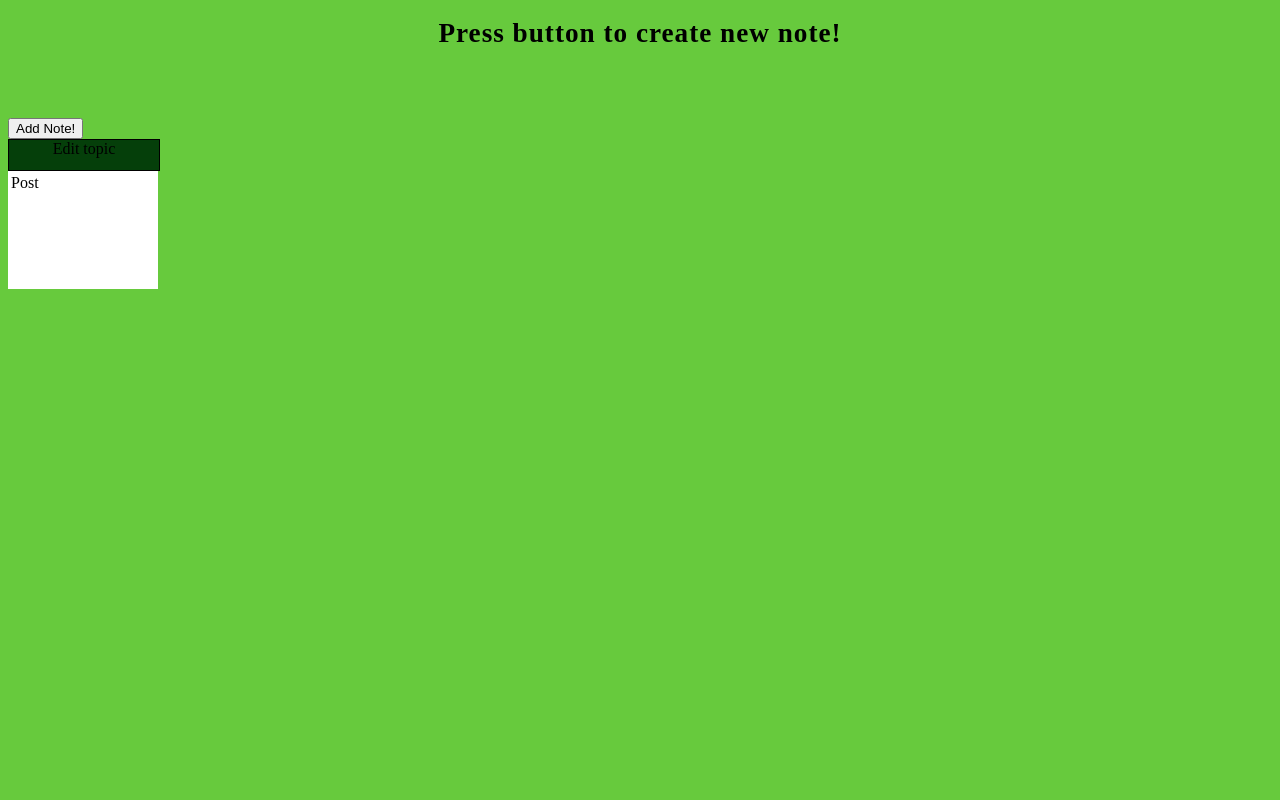
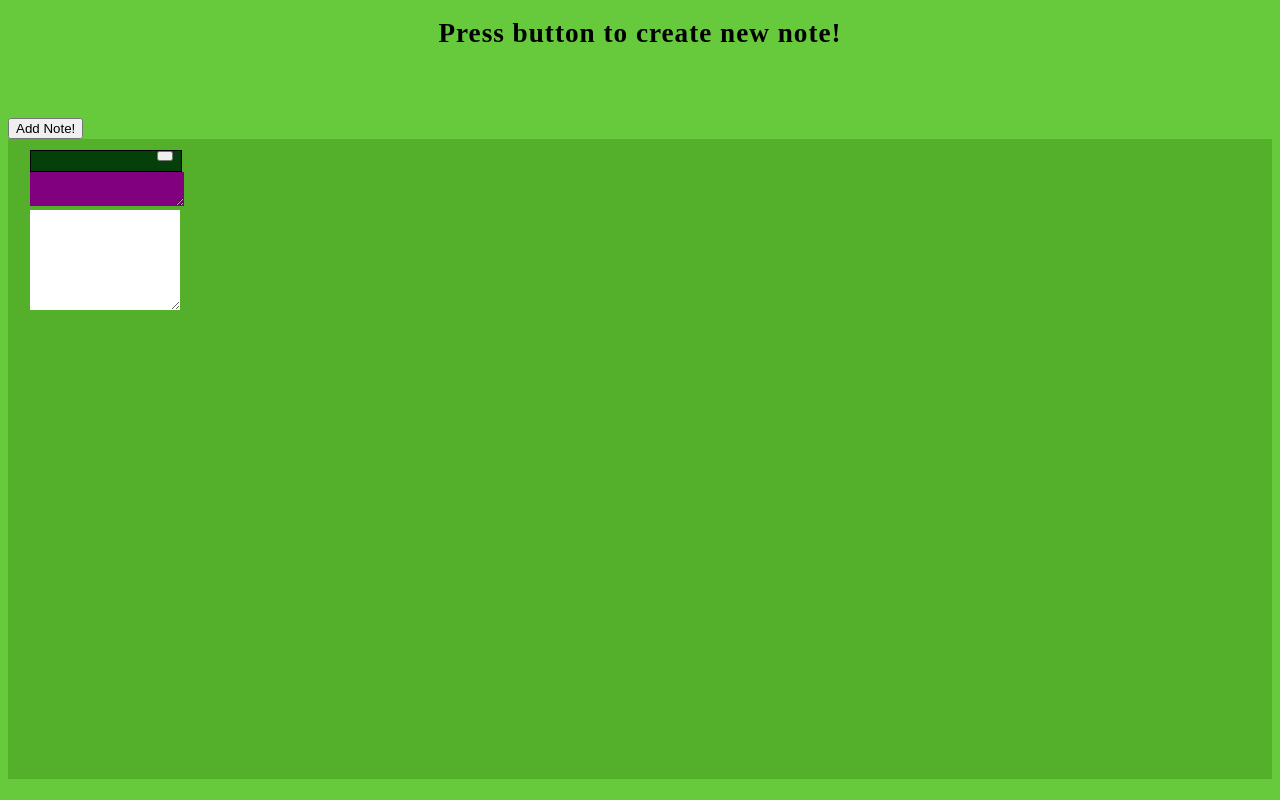
Before and after one commit to Adelaiten/mynotes, a plain HTML site: page index.html in a window 1280 px wide. Both pictures are taken after a click on the button "Add Note!". Drawn offline with Linux system fonts and the light colour scheme.

Commit message:
moving notes

```diff
--- a/css/main.css
+++ b/css/main.css
@@ -16,27 +16,49 @@ h1 {
 
     animation: text 1.5s 1;
 }
-
+#notes {
+    width: 100%;
+    height: 80vh;
+    background-color: #54af2a;
+}
 .note {
-    background-color: #fff;
+    position: absolute;
+    background-color: rgba(0,0,0,0);
     width: 150px;
-    height: 150px;
+    height: 160px;
+    top: 150px;
+    left: 30px;
 }
 .head {
-    height: 20%;
+    height: 20px;
     max-width: 100%;
-    max-height: 20%;
     width: 100%;
     text-align: center;
     border: 1px solid black;
     background-color: rgb(5, 63, 10);
-    overflow: hidden;
 }
+.button-head {
+    position: absolute;
+    height: 10px;
+    width: 4px;
 
+    color: #fff;
+    right: 5%;
+}
+.head:hover {
+    cursor:pointer;
+}
+.topic {
+    height: 30px;
+    width: 100%;
+    background-color: purple;
+    border: 0;
+}
 .interior {
     box-sizing: border-box;
     padding: 3px;
-    height: 80%;
+    height: 100px;
     width: 100%;
     overflow: hidden;
+    border: 0;
 }
--- a/js/main.js
+++ b/js/main.js
@@ -1,7 +1,103 @@
+
+var createNote = function(options) {
+    var note = document.createElement("div");
+    var headElement = document.createElement("div");
+    var deleteButton = document.createElement("button");
+    var textAreaTopic = document.createElement("textarea");
+    var textAreaInterior = document.createElement("textarea");
+    var onDelete;
+    var noteConfig = options || {
+        content : "",
+        id : "sticker_" + new Date().getTime(),
+
+    }
+
+    deleteButton.classList.add("button-head");
+    note.classList.add("note");
+    textAreaTopic.classList.add("topic");
+    textAreaInterior.classList.add("interior");
+    headElement.classList.add("head");
+    headElement.appendChild(deleteButton);
+    note.appendChild(headElement);
+    note.appendChild(textAreaTopic);
+    note.appendChild(textAreaInterior);
+    document.getElementById("notes").appendChild(note);
+    onDelete = function () {
+        var obj = {};
+        deleteNote(obj);
+    }
+
+    var getOffSet = function(el){
+        const rect = el.getBoundingClientRect();
+        return {
+          left: rect.left + window.scrollX,
+          top: rect.top + window.scrollY
+        };
+    }
+
+    var onSave = function(){
+        saveNote(getNoteObject(noteElement));
+    }
+
+    var getNoteObject = function(element) {
+        var text = element.querySelector("interior");
+        var topic = element.querySelector("topic");
+        return {
+            content : text.value,
+            id : element.id,
+            elementTopPosition : getOffSet(element).top,
+            elementLeftPosition : getOffSet.left
+
+        }
+    };
+
+    var saveNote = function(note) {
+        localStorage.setItem(note.id, note);
+    }
+}
+
 
 var btn = document.getElementById("btn");
-var notesDiv = document.getElementById("notes");
 
 btn.addEventListener("click", function(){
-    notesDiv.insertAdjacentHTML("beforeend","<div class='note'><div class='head' contenteditable='true'>Edit topic</div><div class='interior' contenteditable='true'>Post</div></div>");
+    createNote();
 });
+
+
+document.addEventListener("click", function(event){
+    if(event.target.classList.contains("button-head")){
+        event.target.parentElement.parentElement.remove().onDelete();
+    };
+});
+
+document.addEventListener("click", function(event){
+    moveElement(event);
+});
+
+function moveElement(event){
+    var posX = 0, posY = 0, posX2 = 0, posY2 = 0;
+    var element = event.target;
+    if(element.classList.contains("head")){
+        element.onmousedown = dragWhenMouseDown;
+    }
+
+
+    function dragWhenMouseDown(e) {
+        posX2 = e.clientX;
+        posY2 = e.clientY;
+        document.onmouseup = function(){
+            document.onmouseup=null;
+            document.onmousemove=null;
+        };
+        document.onmousemove = elementDrag;
+
+    }
+    function elementDrag(e) {
+        posX = posX2 - e.clientX;
+        posY = posY2 - e.clientY;
+        posX2 = e.clientX;
+        posY2 = e.clientY;
+        element.parentElement.style.top =(element.parentElement.offsetTop - posY)+ "px";
+        element.parentElement.style.left = (element.parentElement.offsetLeft - posX) + "px";
+      }
+}
```
Also changed, not shown: index.html (+3 -1 lines).
